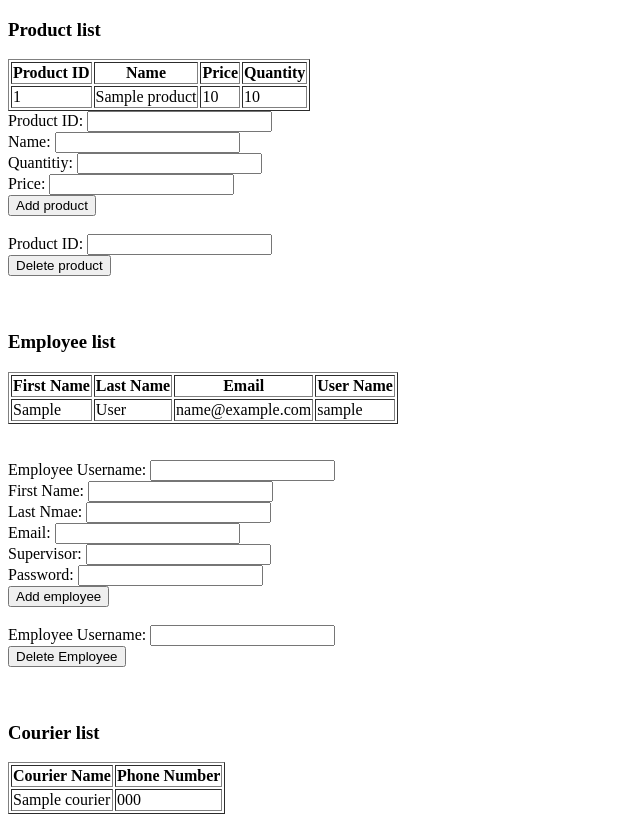
After one commit to myosubug/Rip-Toned-Fitness, a PHP site: page /admin_view.php in a window 1280 px wide. The commit adds this page. Shown: the whole page, without its empty margins (0-640 px from the left). Run offline with PHP 8.4, Linux system fonts and the light colour scheme; tables that the repository leaves empty or names only in its code hold one stand-in row (values such as "Sample post").

Commit message:
added admin view and tested, pushing it to master after testing

```diff
--- /dev/null
+++ b/admin_view.php
@@ -0,0 +1,148 @@
+<!-- connecting db with html file-->
+<?php
+    include_once 'include/dbHandler.php';
+?>
+
+<!-- html from here-->
+<!DOCTYPE html>
+<html lang="en">
+<head>
+    <meta charset="UTF-8">
+    <meta name="viewport" content="width=device-width, initial-scale=1.0">
+    <meta http-equiv="X-UA-Compatible" content="ie=edge">
+    <title>Test shop</title>
+</head>
+<body>
+
+
+<!-- to connect to db from html file after include dbHandler.php, we just need to use "$conn;" -->
+<!-- example of selecting data from db-->
+<h3>Product list</h3>
+
+<?php
+    $sql = "SELECT idproduct, quantity, name, price FROM product; ";
+    $result = mysqli_query($conn, $sql);
+    $resultCheck = mysqli_num_rows($result);
+    if ($resultCheck > 0){
+        echo "<table border='1'>
+                <tr>
+                <th>Product ID</th>
+                <th>Name</th>
+                <th>Price</th>
+                <th>Quantity</th>
+                </tr>";
+
+            while ($row = mysqli_fetch_array($result)){
+                echo "<tr>";
+                echo "<td>" . $row['idproduct'] . "</td>";
+                echo "<td>" . $row['name'] . "</td>";
+                echo "<td>" . $row['price'] . "</td>";
+                echo "<td>" . $row['quantity'] . "</td>";
+                echo "</tr>";
+            }
+            echo "</table>";
+    }
+
+?>
+
+<form action="add_product.php?job=post" method="post">
+   Product ID: <input type="text" name="idproduct"><br>
+   Name: <input type="text" name="name"><br>
+   Quantitiy: <input type="text" name="quantity"><br>
+   Price: <input type="text" name="price"><br>
+   <input type="submit" value="Add product">
+</form>
+
+<br>
+
+<form action="delete_product.php?job=post" method="post">
+   Product ID: <input type="text" name="idproduct"><br>
+   <input type="submit" value="Delete product">
+</form>
+
+
+
+<br>
+<br>
+<h3>Employee list</h3>
+
+
+<?php
+    $sql = "SELECT username, firstname, lastname, email FROM employee; ";
+    $result = mysqli_query($conn, $sql);
+    $resultCheck = mysqli_num_rows($result);
+    if ($resultCheck > 0){
+        echo "<table border='1'>
+                <tr>
+                <th>First Name</th>
+                <th>Last Name</th>
+                <th>Email</th>
+                <th>User Name</th>
+                </tr>";
+
+            while ($row = mysqli_fetch_array($result)){
+                echo "<tr>";
+                echo "<td>" . $row['firstname'] . "</td>";
+                echo "<td>" . $row['lastname'] . "</td>";
+                echo "<td>" . $row['email'] . "</td>";
+                echo "<td>" . $row['username'] . "</td>";
+                //echo "<td><a href='update_product.php?ID= " . $row['ID'] . "'>Update</a></td>";
+                //echo "<td><a onClick= \"return confirm('Do you want to delete this user?')\" href='view.php?job=delete&amp;ID= " . $row['ID'] . "'>DELETE</a></td>";
+                echo "</tr>";
+            }
+            echo "</table>";
+    }
+
+?>
+<br>
+<br>
+
+<form action="add_employee.php?job=post" method="post">
+   Employee Username: <input type="text" name="username"><br>
+   First Name: <input type="text" name="firstname"><br>
+   Last Nmae: <input type="text" name="lastname"><br>
+   Email: <input type="text" name="email"><br>
+   Supervisor: <input type="text" name="adminusername"><br>
+   Password: <input type="text" name="password"><br>
+   <input type="submit" value="Add employee">
+</form>
+
+<br>
+
+<form action="delete_employee.php?job=post" method="post">
+   Employee Username: <input type="text" name="username"><br>
+   <input type="submit" value="Delete Employee">
+</form>
+
+<br>
+<br>
+
+<h3>Courier list</h3>
+
+
+<?php
+    $sql = "SELECT couriername, phonenumber FROM courier; ";
+    $result = mysqli_query($conn, $sql);
+    $resultCheck = mysqli_num_rows($result);
+    if ($resultCheck > 0){
+        echo "<table border='1'>
+                <tr>
+                <th>Courier Name</th>
+                <th>Phone Number</th>
+                </tr>";
+
+            while ($row = mysqli_fetch_array($result)){
+                echo "<tr>";
+                echo "<td>" . $row['couriername'] . "</td>";
+                echo "<td>" . $row['phonenumber'] . "</td>";
+                //echo "<td><a href='update.php?ID= " . $row['ID'] . "'>Update</a></td>";
+                //echo "<td><a onClick= \"return confirm('Do you want to delete this user?')\" href='view.php?job=delete&amp;ID= " . $row['ID'] . "'>DELETE</a></td>";
+                echo "</tr>";
+            }
+            echo "</table>";
+    }
+    mysqli_close($conn);
+?>
+
+</body>
+</html>
```
Also changed, not shown: add_employee.php (added, +33 -0 lines), add_product.php (added, +31 -0 lines), delete_employee.php (added, +30 -0 lines), delete_product.php (added, +30 -0 lines), index.php (+29 -1 lines), product.php (deleted, +0 -50 lines).
